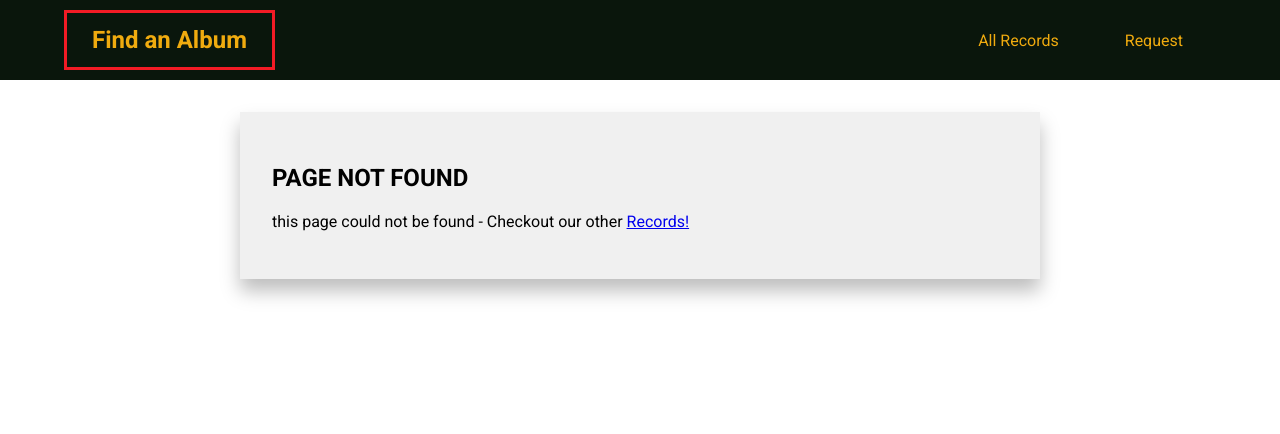
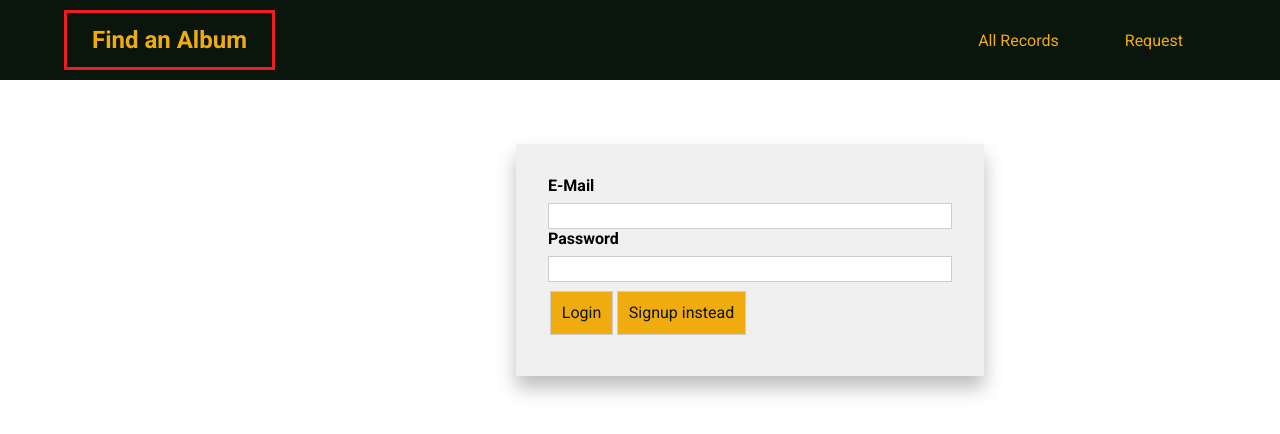
Before and after one commit to delvalj/RecordsApp, a Vue app: page /auth in a window 1280 px wide. Before the commit this address had no page. Shown: the top 434 px of the page. Built offline with nearby package versions, Linux system fonts and the light colour scheme.

Commit message:
agrego userAuth

```diff
--- /dev/null
+++ b/src/Pages/auth/UserAuth.vue
@@ -0,0 +1,148 @@
+<template>
+
+  <form @submit.prevent='submitForm'>
+    <base-card>
+      <div class='formControl'>
+        <label for='email'>E-Mail</label>
+        <input type='email' id='email' v-model.trim='email'>
+      </div>
+
+      <div class='formControl'>
+        <label for='password'>Password</label>
+        <input type='password' id='password' v-model.trim='password'>
+
+      </div>
+
+      <p v-if='!formIsValid'> Ingrese un Email y Contraseña Validos</p>
+
+      <base-btn class='btn_login'>{{ submitButtonCaption }}</base-btn>
+      <base-btn class='btn_login' type='button' mode='flat' @click='switchAutoMode'>{{ switchModeButtonCaption }}
+      </base-btn>
+    </base-card>
+  </form>
+
+</template>
+
+<script>
+export default {
+  name: 'UserAuth',
+  data() {
+    return {
+      email: '',
+      password: '',
+      formIsValid: true,
+      mode: 'login'
+    };
+  },
+  computed: {
+    submitButtonCaption() {
+      if (this.mode === 'login') {
+        return 'Login';
+      } else {
+        return 'Signup';
+      }
+    },
+    switchModeButtonCaption() {
+      if (this.mode === 'login') {
+        return 'Signup instead';
+      } else {
+        return 'Login instead';
+      }
+    }
+  },
+  methods: {
+
+    submitForm() {
+      this.formIsValid = true;
+
+      if (this.email === '' || !this.email.includes('@') || this.password.length < 6) {
+        this.formIsValid = false;
+        return;
+      }
+
+      if (this.mode === 'login') {
+        console.log('HOLA');
+        this.$store.dispatch('login',
+          {
+            email: this.email,
+            password: this.password
+          });
+      } else {
+        this.$store.dispatch('signup', {
+          email: this.email,
+          password: this.password
+        });
+      }
+    },
+    switchAutoMode() {
+      if (this.mode === 'login') {
+        this.mode = 'signup';
+      } else {
+        this.mode = 'login';
+      }
+    }
+  }
+};
+</script>
+
+<style scoped>
+form {
+  padding: 1rem;
+  max-width: 500px;
+  margin: 1rem 1rem 1rem 500px;
+
+}
+
+.form-control {
+  margin: 0.5rem 0;
+}
+
+label {
+  font-weight: bold;
+  margin-bottom: 0.5rem;
+  display: block;
+}
+
+.btn_login {
+  border: 1px solid #ccc;
+  padding: .7rem;
+  margin: .6rem 0.1rem;
+
+}
+
+p {
+  margin-bottom: .8px;
+  padding: 0;
+  font-size: small;
+}
+
+
+input,
+textarea {
+  display: block;
+  width: 100%;
+  font: inherit;
+  border: 1px solid #ccc;
+  padding: 0.15rem;
+  max-width: 500px;
+
+}
+
+input:focus,
+textarea:focus {
+  border-color: #3d008d;
+  background-color: #faf6ff;
+  outline: none;
+
+}
+
+
+.invalid label {
+  color: red;
+}
+
+.invalid input,
+.invalid textarea {
+  border: 1px solid red;
+}
+</style>
```
Also changed, not shown: src/routerr.js (+10 -5 lines).
